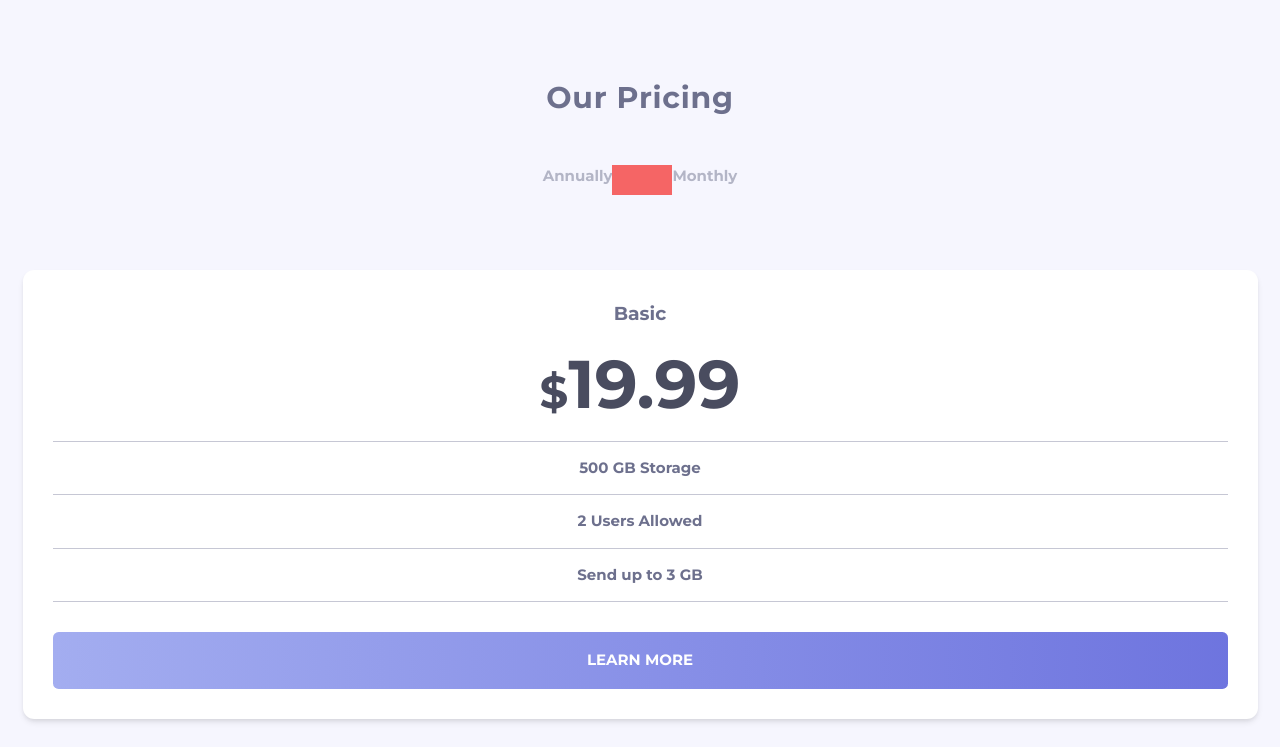
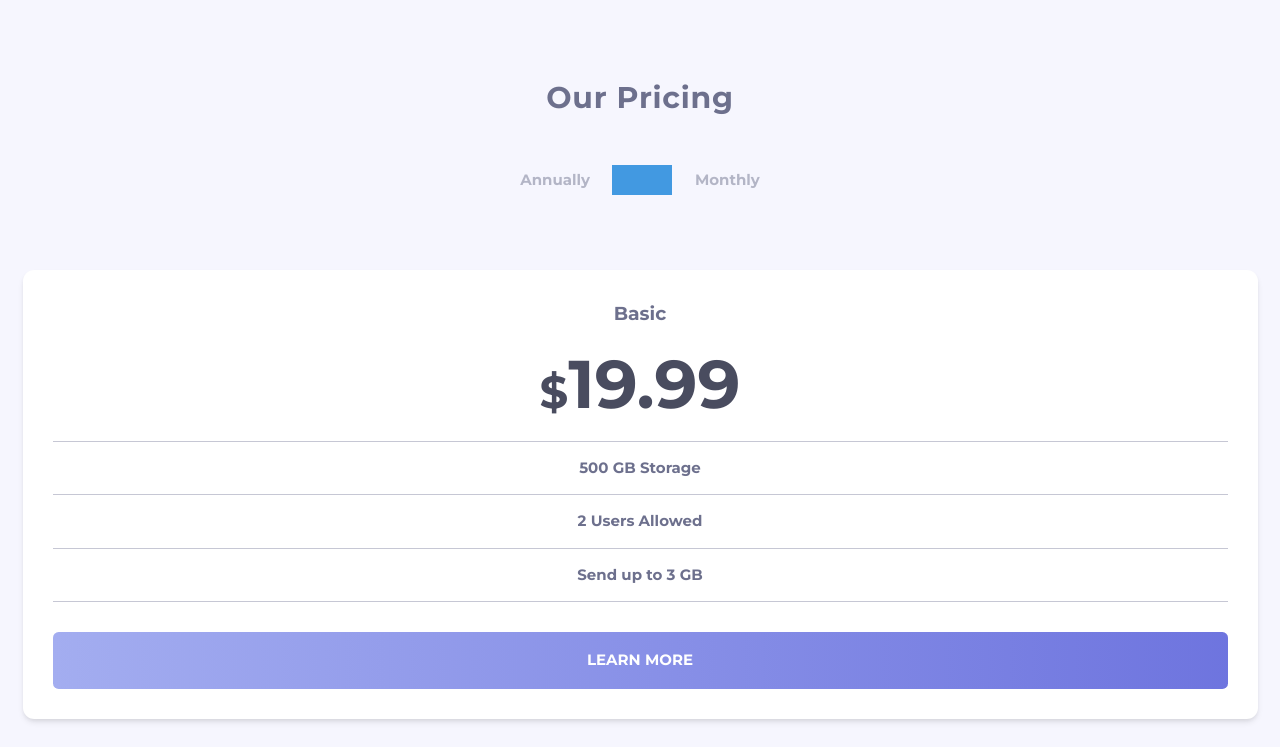
Before and after one commit to AlexKMarshall/pricing-component, a Gatsby site: page / in a window 1280 px wide. Shown: the top 747 px of the page. Built offline with nearby package versions, Linux system fonts and the light colour scheme; Gatsby itself is replaced by a stand-in of ours.

Commit message:
Space out the slider

```diff
--- a/src/pages/index.js
+++ b/src/pages/index.js
@@ -17,7 +17,7 @@ const IndexPage = () => {
           <h1 className="text-3nHalfxl tracking-wide mt-20 mb-12">
             Our Pricing
           </h1>
-          <form className="flex justify-center mb-20 text-gray-blue-light">
+          <form className="flex justify-center items-center mb-20 text-gray-blue-light">
             <label htmlFor="annually">Annually</label>
             <input
               className="hidden"
@@ -28,7 +28,11 @@ const IndexPage = () => {
               onChange={handleOptionChange}
               value="annually"
             />
-            <div className="w-16 h-8 bg-red-500"></div>
+            <div
+              className={`w-16 h-8 mx-6 bg-${
+                billingFrequency === "annually" ? "red-500" : "blue-500"
+              }`}
+            ></div>
             <input
               className="hidden"
               type="radio"
```
